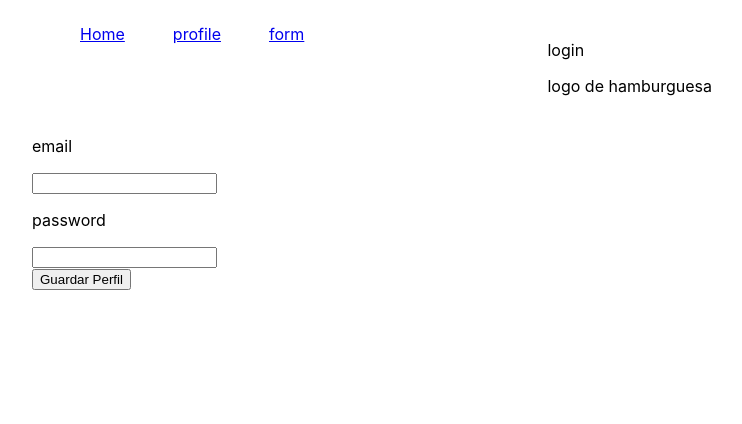
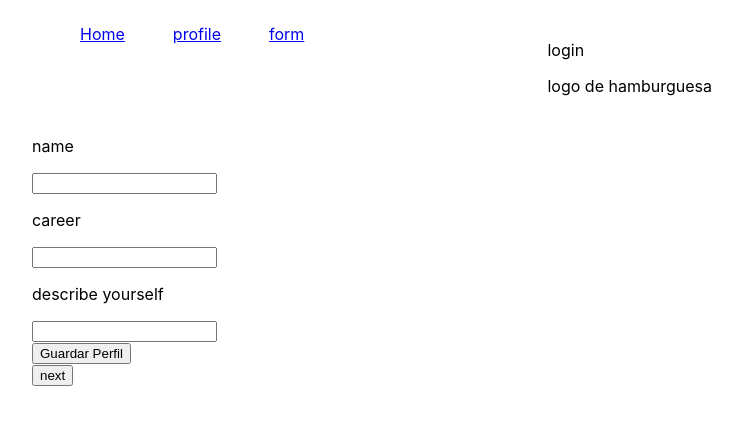
Before and after one commit to dosorio55/front-view, a React (Create React App) app: page /form in a window 1280 px wide. Shown: the top 424 px of the page, without its empty margins (256-998 px from the left). Built offline with nearby package versions, Linux system fonts and the light colour scheme.

Commit message:
form ready for the first to pages

```diff
--- a/src/pages/form/Form.jsx
+++ b/src/pages/form/Form.jsx
@@ -1,8 +1,11 @@
-import React, { useState } from 'react'
+import React, { useReducer, useState } from 'react'
 
 const INITIAL_STATE = {
-  email: '',
-  password: ''
+  name: '',
+  description: '',
+  career: '',
+  company: '',
+  study: ''
 };
 
 const Form = () => {
@@ -12,39 +15,81 @@ const Form = () => {
   const handleInput = (ev) => {
     const { name, value } = ev.target;
     setFormsState({ ...formsState, [name]: value });
+    console.log(formsState)
   };
 
   const submitForm = (event) => {
     event.preventDefault(event)
-    fetch('http://localhost:4000/user', {
-      method: 'POST',
-      headers:{
-        'Content-Type':'application/json'
-    },
-      body: JSON.stringify(formsState)
-    }).then(() => {
-      console.log(`the user ${formsState}`)
-    })
+    // fetch('http://localhost:4000/user', {
+    //   method: 'POST',
+    //   headers:{
+    //     'Content-Type':'application/json'
+    // },
+    //   body: JSON.stringify(formsState)
+    // }).then(() => {
+    //   console.log(`the user ${formsState}`)
+    // })
 
     console.log(formsState)
 
   }
 
+  const initialState = 1;
+
+  const reducer = (state, action) => {
+    switch (action.type) {
+      case 'Page1': return 2;
+      case 'decrement': return { count: state.count - 1 };
+      case 'reset': return initialState
+      default: return state;
+    }
+  }
+
+
+  const [state, dispatch] = useReducer(reducer, initialState);
+
+
+
   return (
+
+    <div>
       <form onSubmit={submitForm}>
+        {state === 1 ? <div>
           <label>
-        <p>email</p>
-        <input type="text" name='email' value={formsState.email} onChange={handleInput} />
+            <p>name</p>
+            <input type="text" name='name' value={formsState.name} onChange={handleInput} />
           </label>
           <label>
-        <p>password</p>
-        <input type="text" name='password' value={formsState.password} onChange={handleInput} />
+            <p>career</p>
+            <input type="text" name='career' value={formsState.career} onChange={handleInput} />
+          </label>
+          <label>
+            <p>describe yourself</p>
+            <input type="text" name='description' value={formsState.description} onChange={handleInput} />
           </label>
           <div>
             <button type="submit">Guardar Perfil</button>
           </div>
+        </div>
+          : <div>
+            <label>
+              <p>company</p>
+              <input type="text" name='company' value={formsState.company} onChange={handleInput} />
+            </label>
+            <label>
+              <p>study</p>
+              <input type="text" name='study' value={formsState.study} onChange={handleInput} />
+            </label>
 
+            <div>
+              <button type="submit">Guardar Perfil</button>
+            </div>
+          </div>
+
+        }
       </form>
+      <button onClick={() => dispatch({ type: 'Page1' })}>next</button>
+    </div>
   )
 }
 
--- a/src/shared/loginModal/LoginModal.jsx
+++ b/src/shared/loginModal/LoginModal.jsx
@@ -15,6 +15,7 @@ const LoginModal = ({ modalValue }) => {
                     <h2 className="modalContainer__item">login</h2>
                 </div>
                 <div className="modalContainer__line"></div>
+
                 <input className="modalContainer__item" type="text" />
                 <input className="modalContainer__item" type="text" />
                 <button className="modalContainer__item modalContainer__btn">login</button>
```
Lines whose indentation alone changed are shown as unchanged.
